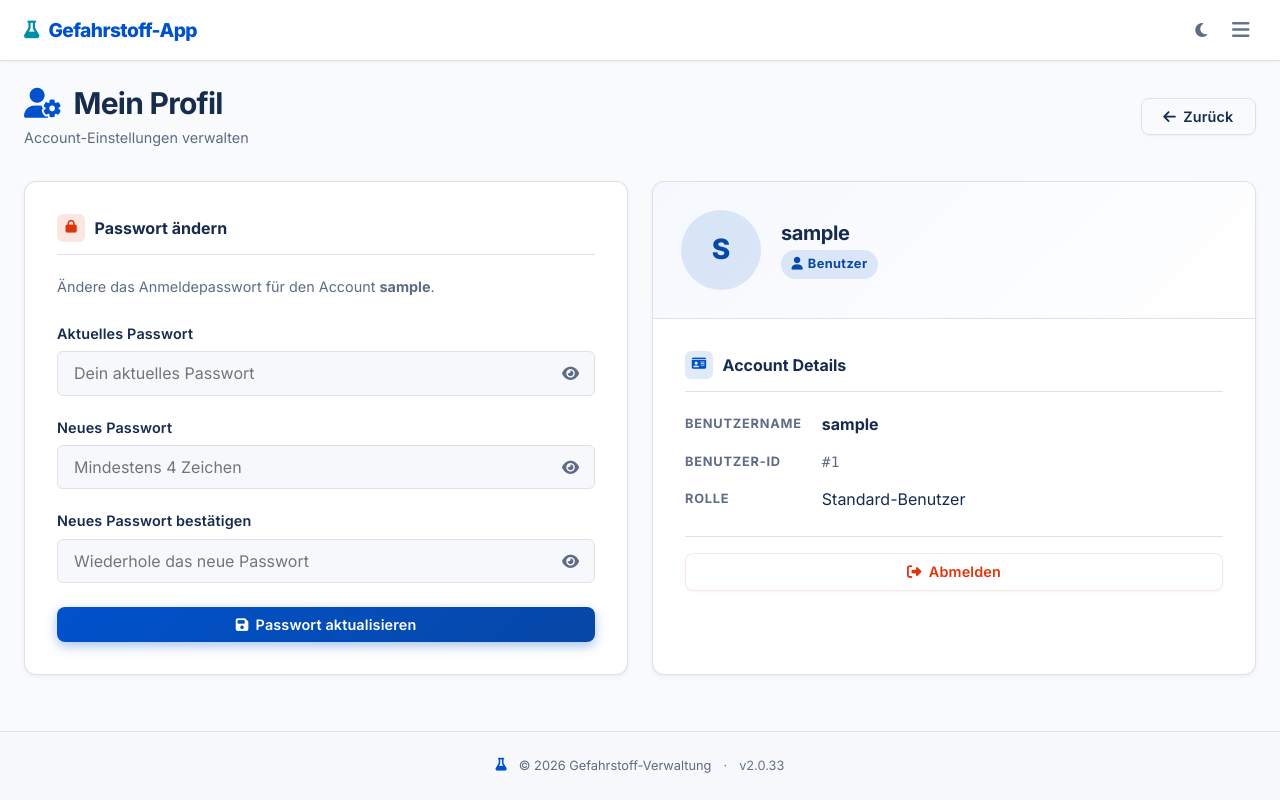
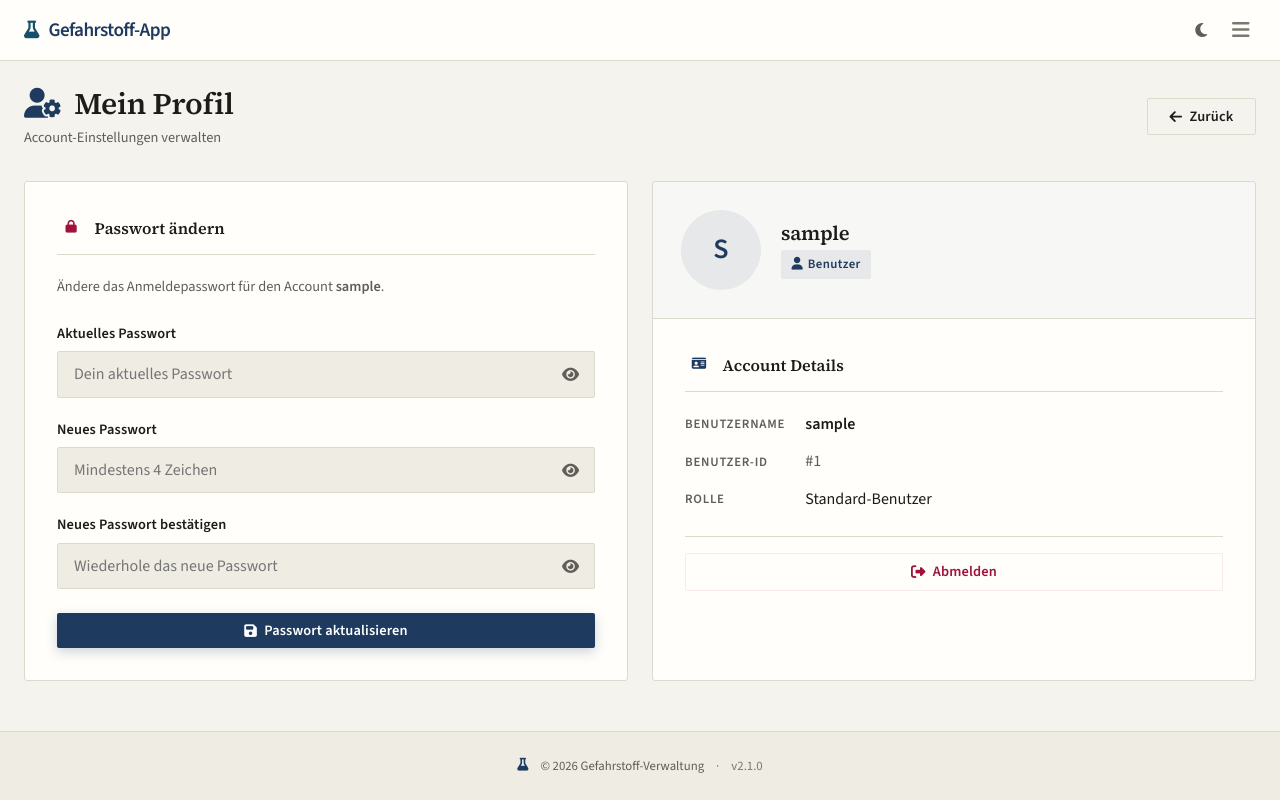
Before and after one commit to Donmeusi/gefahrstoffverzeichnis, a Flask app: page /profile in a window 1280 px wide. Run offline with Flask 3, Linux system fonts and the light colour scheme; the visitor is signed in with stand-in values (Sample User, id 1); data that the repository does not hold is empty; some libraries are stand-ins or nearby versions.

Commit message:
feat: Neues Erscheinungsbild "Amt & Akte"
Die Oberflaeche trug den Dashboard-Baukasten-Look: Inter, Atlassian-Blau,
ueberall Schlagschatten und Farbverlaeufe, jede Ueberschrift mit farbiger
Symbol-Kachel. Fuer ein Verzeichnis, das man nachschlaegt, wirkt das beliebig.
Drei Richtungen standen zur Wahl, gewaehlt wurde "Amt & Akte".

- Schrift: Source Sans 3 (Fliesstext) und Source Serif 4 (Ueberschriften),
  beide lokal ausgeliefert (static/fonts/schriften.css) - kein externer Aufruf,
  wie zuvor bei Inter. Je Familie zwei Dateien: Google liefert die Schnitte aus
  einer variablen Datei, im font-weight steht deshalb ein Bereich.
- Farbe: Papier statt Reinweiss, Tinte statt Blauschwarz, gedecktes Marine als
  Akzent, gedaempfte Statusfarben (Purpur/Waldgruen/Ocker).
- Form: Radien 6-12px -> 2-3px, Schlagschatten entfallen (Tiefe aus Linien),
  Farbverlaeufe entfallen (flache Knoepfe), Symbol-Kacheln entfallen,
  Pillen-Abzeichen eckig.
- Dunkelmodus auf dunkles Papier umgestellt; die Fuellfarbe wird dort heller,
  sonst haette sich der Knopf vom Grund kaum abgehoben.
- .font-mono faellt auf die Grundschrift zurueck: die angegebene JetBrains Mono
  lag nie lokal und landete auf Courier.
- Druckansichten (BA, Standortaushang, QR) unberuehrt; Inter bleibt fuer sie.
- herkunft: SOURCES.md um die neuen Schriften samt Pruefsummen und OFL ergaenzt.

Belege: 120 Tests gruen, DB-Pruefsumme unveraendert, berechnete Werte auf die
neue Palette nachgezogen (50 OK), kein Ueberlauf. Handbuchbilder neu erzeugt.
CHANGELOG v3.25.

APP_VERSION 2.0.33 -> 2.1.0.

Co-Authored-By: Claude Code <noreply@anthropic.com>

```diff
--- a/main.py
+++ b/main.py
@@ -76,7 +76,7 @@ def handle_csrf_error(e):
 # (base.html: ?v={{ APP_VERSION }}). Nach Änderungen an style.css muss diese
 # Zahl hochgezählt werden, sonst liefern die Browser weiter die alte Fassung
 # aus ihrem Cache und die Änderung wirkt beim Nutzer nicht.
-APP_VERSION = "2.0.33"
+APP_VERSION = "2.1.0"
 
 @app.context_processor
 def inject_globals():
--- /dev/null
+++ b/static/fonts/schriften.css
@@ -0,0 +1,49 @@
+/*
+ * Source Sans 3 (Fliesstext) und Source Serif 4 (Ueberschriften) - lokal
+ * ausgeliefert, kein externer Aufruf. SIL Open Font License 1.1.
+ *
+ * Aufbau wie inter.css: eine Datei je Subset, damit der Browser nur laedt, was
+ * zum Text passt. 'latin' deckt U+0000-00FF ab und enthaelt damit alle Umlaute
+ * und das scharfe S.
+ *
+ * Je Familie genuegen zwei Dateien. Google liefert die Gewichte aus EINER
+ * variablen Datei - die Pruefsummen von 400 und 600 (bzw. 600 und 700) sind
+ * gleich. Deshalb steht im font-weight ein Bereich; eine zweite Datei je
+ * Gewicht waere dieselbe Datei noch einmal.
+ */
+
+@font-face {
+    font-family: 'Source Sans 3';
+    font-style: normal;
+    font-weight: 400 600;
+    font-display: swap;
+    src: url('source-sans-3-latin-ext.woff2') format('woff2');
+    unicode-range: U+0100-02BA, U+02BD-02C5, U+02C7-02CC, U+02CE-02D7, U+02DD-02FF, U+0304, U+0308, U+0329, U+1D00-1DBF, U+1E00-1E9F, U+1EF2-1EFF, U+2020, U+20A0-20AB, U+20AD-20C0, U+2113, U+2C60-2C7F, U+A720-A7FF;
+}
+
+@font-face {
+    font-family: 'Source Sans 3';
+    font-style: normal;
+    font-weight: 400 600;
+    font-display: swap;
+    src: url('source-sans-3-latin.woff2') format('woff2');
+    unicode-range: U+0000-00FF, U+0131, U+0152-0153, U+02BB-02BC, U+02C6, U+02DA, U+02DC, U+0304, U+0308, U+0329, U+2000-206F, U+20AC, U+2122, U+2191, U+2193, U+2212, U+2215, U+FEFF, U+FFFD;
+}
+
+@font-face {
+    font-family: 'Source Serif 4';
+    font-style: normal;
+    font-weight: 600 700;
+    font-display: swap;
+    src: url('source-serif-4-latin-ext.woff2') format('woff2');
+    unicode-range: U+0100-02BA, U+02BD-02C5, U+02C7-02CC, U+02CE-02D7, U+02DD-02FF, U+0304, U+0308, U+0329, U+1D00-1DBF, U+1E00-1E9F, U+1EF2-1EFF, U+2020, U+20A0-20AB, U+20AD-20C0, U+2113, U+2C60-2C7F, U+A720-A7FF;
+}
+
+@font-face {
+    font-family: 'Source Serif 4';
+    font-style: normal;
+    font-weight: 600 700;
+    font-display: swap;
+    src: url('source-serif-4-latin.woff2') format('woff2');
+    unicode-range: U+0000-00FF, U+0131, U+0152-0153, U+02BB-02BC, U+02C6, U+02DA, U+02DC, U+0304, U+0308, U+0329, U+2000-206F, U+20AC, U+2122, U+2191, U+2193, U+2212, U+2215, U+FEFF, U+FFFD;
+}
--- a/static/style.css
+++ b/static/style.css
@@ -11,125 +11,116 @@
    DESIGN TOKENS
    ============================================================ */
 :root {
-    /* Core palette - Clinical & Clean.
-       Hier standen bis zur Aussehens-Runde ausserdem --info (== --primary),
-       --info-light (== --primary-light), --gold (== --warning) und --accent.
-       Alle vier waren wertgleich mit einem Nachbarn oder nirgends benutzt;
-       semantisch verschiedene Dinge sahen dadurch identisch aus (.badge-info
-       war .badge-mod). Die Klassen behielten ihre Namen, nur die
-       Token-Referenzen zeigen jetzt auf den Grundton. */
-    --primary:        #0052cc;
-    --primary-hover:  #0747a6;
-    --primary-light:  rgba(0,82,204,0.12);
-    --primary-glow:   rgba(0,82,204,0.35);
-    --accent-hover:   #008da6;
-    --success:        #00875a;
-    --success-light:  rgba(0,135,90,0.12);
-    --danger:         #de350b;
-    --danger-light:   rgba(222,53,11,0.12);
-    --warning:        #ffab00;
-    --warning-light:  rgba(255,171,0,0.12);
-    --warning-hover:  #ff8b00;
-    --warning-glow:   rgba(255,171,0,0.15);
+    /* Core palette - "Amt & Akte".
+       Papier und Tinte statt Weiss und Atlassian-Blau; der Akzent ist ein
+       gedecktes Marine. Die Statusfarben sind gedaempft (Purpur statt
+       Signalrot, Waldgruen statt Grasgruen, Ocker statt Bernstein), damit die
+       Oberflaeche wie ein Verzeichnis wirkt und nicht wie ein Dashboard. */
+    --primary:        #1e3a5f;
+    --primary-hover:  #16304f;
+    --primary-light:  rgba(30,58,95,0.08);
+    --primary-glow:   rgba(30,58,95,0.22);
+    --accent-hover:   #17506b;
+    --success:        #14603c;
+    --success-light:  rgba(20,96,60,0.08);
+    --danger:         #9f1239;
+    --danger-light:   rgba(159,18,57,0.08);
+    --warning:        #8a6410;
+    --warning-light:  rgba(138,100,16,0.10);
+    --warning-hover:  #6f5009;
+    --warning-glow:   rgba(138,100,16,0.14);
 
     /* Ableitungen der Grundtöne.
        Die -light-Varianten sind für Flächen gedacht; als Textfarbe darauf sind
        --danger & Co. zu schwach. Deshalb je Ton eine eigene Textfarbe, alle
-       nachgerechnet gegen die getönte Fläche über Weiß:
-         --on-primary 7,03:1 · --on-success 6,57:1
-         --on-danger  6,73:1 · --on-warning 8,38:1
+       nachgerechnet gegen die getönte Fläche über Papier:
+         --on-primary · --on-success · --on-danger · --on-warning
        Die -soft-Farben sind die kräftigere Stufe derselben Tönung, für Rahmen
        und Überfahr-Zustände (vorher überall als Einzelwerte im Code). */
-    --primary-soft:   rgba(0,82,204,0.22);
-    --success-soft:   rgba(0,135,90,0.22);
-    --danger-soft:    rgba(222,53,11,0.22);
-    --on-primary:     #0747a6;
-    --on-success:     #065f46;
+    --primary-soft:   rgba(30,58,95,0.18);
+    --success-soft:   rgba(20,96,60,0.18);
+    --danger-soft:    rgba(159,18,57,0.18);
+    --on-primary:     #1e3a5f;
+    --on-success:     #14603c;
     --on-danger:      #9f1239;
-    --on-warning:     #78350f;
-    --danger-hover:   #b02a08;
-    --accent-light:   rgba(0,184,217,0.14);
-    --on-accent:      #00697d;   /* Text auf --accent-light: 5,56:1 */
-    --border-strong:  #cbd5e1;
-    --bg-hover:       rgba(0,82,204,0.05);
-    --bg-tint:        rgba(0,82,204,0.04);
+    --on-warning:     #6f5009;
+    --danger-hover:   #7f0e2d;
+    --accent-light:   rgba(23,80,107,0.10);
+    --on-accent:      #17506b;
+    --border-strong:  #c9c4b4;
+    --bg-hover:       rgba(30,58,95,0.05);
+    --bg-tint:        rgba(30,58,95,0.035);
 
     /* Text auf Flächen, die in beiden Modi dieselbe Farbe behalten.
        Nicht --text-main nehmen: das wird im Dunkelmodus hell und kippt den
        Kontrast auf einem gefüllten Knopf oder einem hellen Abzeichen. */
     --on-solid:       #ffffff;   /* gefüllter Knopf (Primär/Danger/Verlauf) */
-    --ink-bright:     #172b4d;   /* fester dunkler Text auf heller Fläche */
+    --ink-bright:     #1c1c1a;   /* fester dunkler Text auf heller Fläche */
     --on-muted:       #ffffff;   /* Text auf --text-light (.badge-muted) */
     /* --primary als TEXT, ICON oder Rahmen. Nicht --primary selbst nehmen:
        das ist die dunkle Füllfarbe der gefüllten Knöpfe und bleibt in beiden
        Modi dunkel (weisser Text darauf soll lesbar bleiben). Als Text auf dem
        Seitengrund war es im Dunkelmodus unlesbar (1,6:1) - der Kontrast-Check
        hat es gefunden. Im Hell-Modus derselbe Wert. */
-    --primary-ink:    #0052cc;
-
-    /* Backgrounds.
-       --bg-subtle war weiss wie --bg-card. Damit war jede damit getoente
-       Flaeche unsichtbar: der Hinweisstreifen (.card-intro), der Fussbereich,
-       .framed-box, .view-controls, die Kachel des aktiven Ansichtsknopfes und
-       die "zugewiesenen" Bereichschips. Die Chips hoben sich laut Kommentar
-       "leicht ab" - taten es aber nicht. Jetzt eine eigene, leicht kuehlere
-       Stufe zwischen --bg-main und Weiss. */
-    --bg-main:        #f8fafc;
-    --bg-card:        #ffffff;
-    --bg-subtle:      #f6f8fb;
-    --bg-muted:       #f1f5f9;
-    /* Kopfzeile der Tabellen. War ein rgba-Literal am th. */
-    --table-head-bg:  rgba(248,250,252,0.95);
-    /* Leerzustands-Symbol. War #cbd5e1 als Literal; im Dunkelmodus zu hell. */
-    --placeholder:    #cbd5e1;
-    /* Eingabefeld, auch im Fokus (dort stand Literal "white"). */
-    --field-bg:       #ffffff;
+    --primary-ink:    #1e3a5f;
+
+    /* Backgrounds. Papier statt Weiss. */
+    --bg-main:        #f5f3ee;
+    --bg-card:        #fffefb;
+    --bg-subtle:      #efece4;
+    --bg-muted:       #e9e5db;
+    /* Kopfzeile der Tabellen. */
+    --table-head-bg:  #efece4;
+    /* Leerzustands-Symbol. */
+    --placeholder:    #c2beb2;
+    /* Eingabefeld, auch im Fokus. */
+    --field-bg:       #fffefb;
     /* Grund der Piktogrammkacheln. Bleibt in beiden Modi weiss - die
        Gefahrstoff-Kennzeichnung darf nicht invertiert werden. */
     --pictogram-bg:   #ffffff;
     /* Schleier hinter Dialogen. */
-    --overlay:        rgba(10,15,30,0.65);
+    --overlay:        rgba(28,28,26,0.6);
 
     /* Nav */
-    --nav-bg:         rgba(255,255,255,0.95);
-
-    /* Text.
-       --text-light war #8993a4 und erreichte auf dem Seitengrund (#f8fafc)
-       nur 2,96:1 - unter dem AA-Minimum von 4,5:1 und selbst unter den 3:1
-       für grafische Elemente. Es wird nicht nur für Symbole benutzt, sondern
-       auch als Text (Platzhalter in locations.html, .doc-btn-missing), und
-       war dort schlicht zu blass. #64748b ist Slate-500 aus derselben Rampe
-       wie --border (#dfe1e6), die Suchfeldsymbole (#94a3b8) und #cbd5e1 und
-       erreicht 4,55:1 auf #f8fafc sowie 4,76:1 auf weißen Karten. */
-    --text-main:      #172b4d;
-    --text-muted:     #5e6c84;
-    --text-light:     #64748b;
+    --nav-bg:         rgba(255,254,251,0.95);
+
+    /* Text. Tinte auf Papier; --text-muted und --text-light sind warme Grautoene
+       aus derselben Familie wie --border. */
+    --text-main:      #1c1c1a;
+    --text-muted:     #5f5e57;
+    --text-light:     #7a7870;
 
     /* Borders */
-    --border:         #dfe1e6;
-
-    /* Spacing */
-    --radius-sm:      6px;
-    --radius:         8px;
-    --radius-lg:      12px;
+    --border:         #ddd9cd;
+
+    /* Spacing. "Amt & Akte" ist kaum gerundet - fast ueberall 2px. */
+    --radius-sm:      2px;
+    --radius:         2px;
+    --radius-lg:      3px;
     --radius-full:    9999px;
 
-    /* Shadows (Soft & Crisp) */
-    --shadow-sm:      0 1px 2px rgba(9,30,66,0.05);
-    --shadow:         0 2px 4px rgba(9,30,66,0.05), 0 0 1px rgba(9,30,66,0.1);
-    --shadow-lg:      0 8px 16px rgba(9,30,66,0.08), 0 0 1px rgba(9,30,66,0.1);
-    --shadow-hover:   0 12px 24px rgba(9,30,66,0.10), 0 0 1px rgba(9,30,66,0.1);
-    --shadow-primary: 0 8px 16px rgba(0,82,204,0.20);
-    --shadow-modal:   0 32px 64px rgba(0,0,0,0.25);
+    /* Schatten entfallen: die Tiefe kommt aus Linien und Rahmen (Aktenlook).
+       Die Tokens bleiben bestehen, damit die Regeln unveraendert bleiben. */
+    --shadow-sm:      none;
+    --shadow:         none;
+    --shadow-lg:      0 1px 0 rgba(28,28,26,0.06);
+    --shadow-hover:   0 1px 0 rgba(28,28,26,0.10);
+    --shadow-primary: none;
+    --shadow-modal:   0 18px 40px rgba(28,28,26,0.28);
 
     /* Anmeldeseite: Glasflächen und ihr Grund. Eigene Tokens - das Motiv ist
        einmalig und braucht im Dunkelmodus andere Werte. */
-    --auth-card-bg:     rgba(255,255,255,0.65);
-    --auth-card-border: rgba(255,255,255,0.8);
-    --auth-input-bg:    rgba(255,255,255,0.8);
+    --auth-card-bg:     rgba(255,254,251,0.72);
+    --auth-card-border: rgba(221,217,205,0.9);
+    --auth-input-bg:    rgba(255,255,255,0.7);
 
     /* Typography */
-    --font:           'Inter', -apple-system, BlinkMacSystemFont, "Segoe UI", Roboto, sans-serif;
+    /* Schriften. Source Sans 3 fuer den Fliesstext, Source Serif 4 fuer die
+       Ueberschriften ("Amt & Akte" - die Ueberschrift soll wie in einem
+       Verzeichnis gesetzt sein). Beide lokal ausgeliefert (schriften.css),
+       kein externer Aufruf. Fallback bleibt die Systemkette. */
+    --font:           'Source Sans 3', -apple-system, BlinkMacSystemFont, "Segoe UI", Roboto, sans-serif;
+    --font-display:   'Source Serif 4', Georgia, 'Times New Roman', serif;
 
     /* Schriftgrößen. Vorher standen dreizehn verschiedene Werte im Code
        (0,7 · 0,72 · 0,73 · 0,75 · 0,76 · 0,8 · 0,82 · 0,83 · 0,85 · 0,875 ·
@@ -408,9 +409,9 @@ main.container { padding: 1.5rem 1.5rem 2rem; }
 /* ============================================================
    TYPOGRAPHY
    ============================================================ */
-h1,h2,h3,h4 { font-weight: 700; color: var(--text-main); line-height: 1.25; }
-h1 { font-size: var(--fs-h1); letter-spacing: -0.025em; }
-h2 { font-size: var(--fs-h2); letter-spacing: -0.02em; }
+h1,h2,h3,h4 { font-family: var(--font-display); font-weight: 600; color: var(--text-main); line-height: 1.25; }
+h1 { font-size: var(--fs-h1); letter-spacing: -0.01em; }
+h2 { font-size: var(--fs-h2); letter-spacing: -0.01em; }
 h3 { font-size: var(--fs-h3); margin-bottom: 0.75rem; }
 h4 { font-size: var(--fs-h4); }
 
@@ -773,7 +776,7 @@ h4 { font-size: var(--fs-h4); }
 
 /* Primary */
 .btn-primary {
-    background: linear-gradient(135deg, var(--primary) 0%, var(--primary-hover) 100%);
+    background: var(--primary);
     color: var(--on-solid);
     /* war rgba(99,102,241,…) - ein Indigo-Schatten unter einem blauen Knopf */
     box-shadow: 0 4px 12px var(--primary-glow);
@@ -1189,7 +1192,7 @@ h4 { font-size: var(--fs-h4); }
     align-items: center;
     gap: 0.3rem;
     padding: 0.28rem 0.65rem;
-    border-radius: var(--radius-full);
+    border-radius: var(--radius-sm);
     font-size: var(--fs-xs);
     font-weight: 700;
     letter-spacing: 0.03em;
@@ -1868,7 +1872,7 @@ body.auth-page::before {
     align-items: center;
     gap: 1.25rem;
     padding: 1.75rem;
-    background: linear-gradient(135deg, var(--bg-tint), var(--bg-card));
+    background: var(--bg-tint);
     border-bottom: 1px solid var(--border);
 }
 .profile-hero-info h2 { font-size: 1.25rem; margin-bottom: 0.25rem; }
@@ -2086,14 +2090,14 @@ body.auth-page::before {
     font-size: 0.8rem;
 }
 .section-header h3 { margin: 0; font-size: var(--fs-base); }
-.icon-info    { background: var(--primary-light);    color: var(--primary-ink); }
-.icon-danger  { background: var(--danger-light);  color: var(--danger); }
-.icon-success { background: var(--success-light); color: var(--success); }
-.icon-primary { background: var(--primary-light); color: var(--primary-ink); }
+.icon-info    { background: transparent;    color: var(--primary-ink); }
+.icon-danger  { background: transparent;  color: var(--danger); }
+.icon-success { background: transparent; color: var(--success); }
+.icon-primary { background: transparent; color: var(--primary-ink); }
 /* Die Glocke im Profil ("Nachrichten & Freigaben") stand auf .icon-warning -
    die Klasse war benutzt, aber nie definiert. Die anderen Abschnittssymbole
    hatten ihre getoente Flaeche, dieses eine blieb nackt. */
-.icon-warning { background: var(--warning-light); color: var(--on-warning); }
+.icon-warning { background: transparent; color: var(--on-warning); }
 
 /* ============================================================
    FOOTER
@@ -2357,10 +2361,14 @@ footer i { color: var(--primary-ink); }
 /* ============================================================
    UTILITIES
    ============================================================ */
+/* Zahlen und Kennungen. Frueher eine Monospace-Schrift (JetBrains Mono, die
+   nie lokal lag und auf Courier zurueckfiel). "Amt & Akte" setzt den Text
+   durchgehend in der Grundschrift; die Zahlen stehen nur noch auf gleicher
+   Breite (tabular-nums), damit Spalten sauber untereinander liegen. */
 .font-mono {
-    font-family: 'JetBrains Mono', 'Consolas', 'Courier New', monospace;
-    font-size: 0.9em;
-    letter-spacing: 0.02em;
+    font-family: var(--font);
+    font-variant-numeric: tabular-nums;
+    letter-spacing: 0.01em;
 }
 
 /* Hilfsklassen der Gefahrstoff-Übersicht (index.html).
--- a/templates/base.html
+++ b/templates/base.html
@@ -24,7 +24,7 @@
        externen CDNs (Google Fonts, cdnjs) - das widersprach der eigenen
        DSB-Dokumentation, die einen reinen Intranet-Betrieb zusichert, und
        übertrug bei jedem Seitenaufruf IP und Referer an Dritte. #}
-    <link rel="stylesheet" href="{{ url_for('static', filename='fonts/inter.css') }}">
+    <link rel="stylesheet" href="{{ url_for('static', filename='fonts/schriften.css') }}">
     <link rel="stylesheet" href="{{ url_for('static', filename='style.css') }}?v={{ APP_VERSION|default('3.6') }}">
     <link rel="stylesheet" href="{{ url_for('static', filename='vendor/font-awesome/css/all.min.css') }}">
 </head>
```
Also changed, not shown: other parts of static/style.css (+86 -73 lines), static/fonts/OFL-Source.txt (added, +93 -0 lines), CHANGELOG.md, handbuch-bilder/00-login.png, handbuch-bilder/01-dashboard.png, handbuch-bilder/02-gefahrstoff-anlegen.png, handbuch-bilder/03-gefahrstoff-detail.png, handbuch-bilder/04-fristen.png, static/fonts/source-sans-3-latin-ext.woff2 (added), static/fonts/source-sans-3-latin.woff2 (added), static/fonts/source-serif-4-latin-ext.woff2 (added), static/fonts/source-serif-4-latin.woff2 (added), 1 other file.
